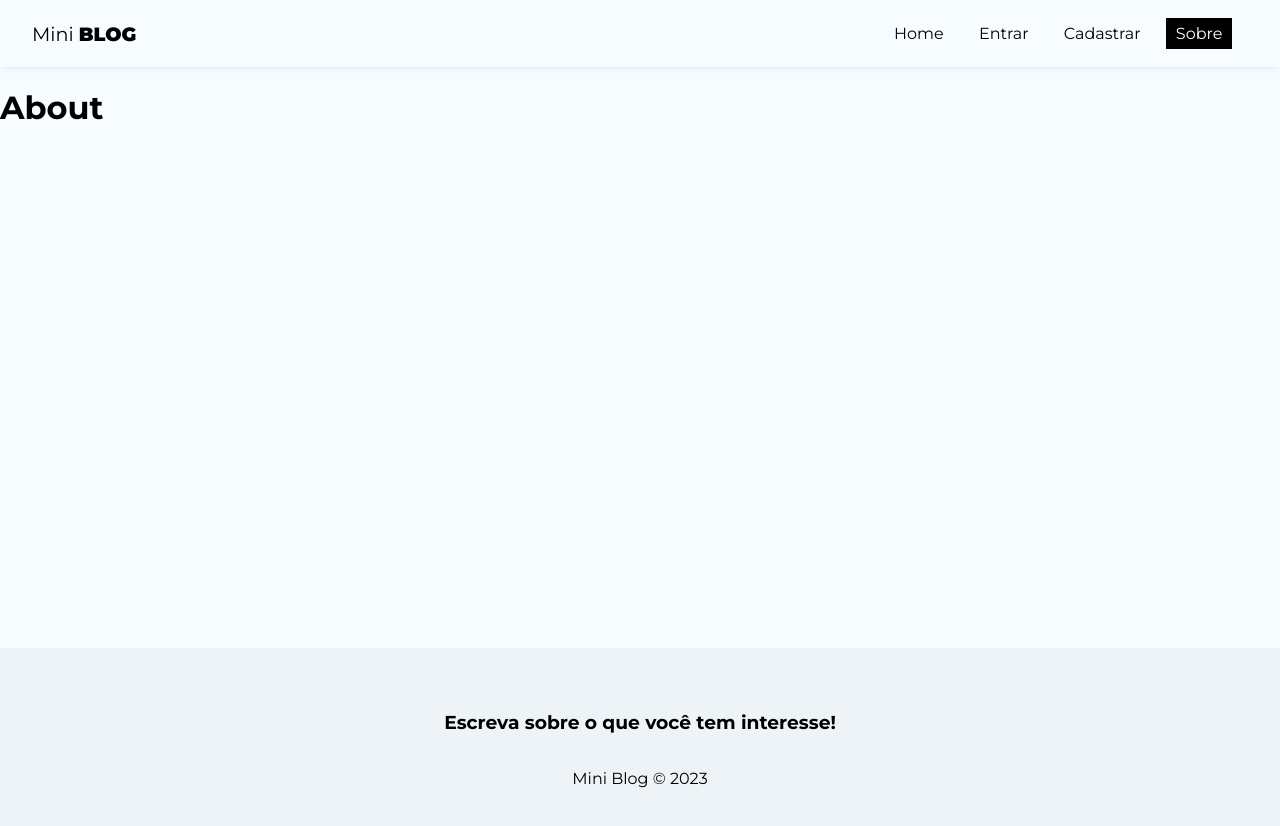
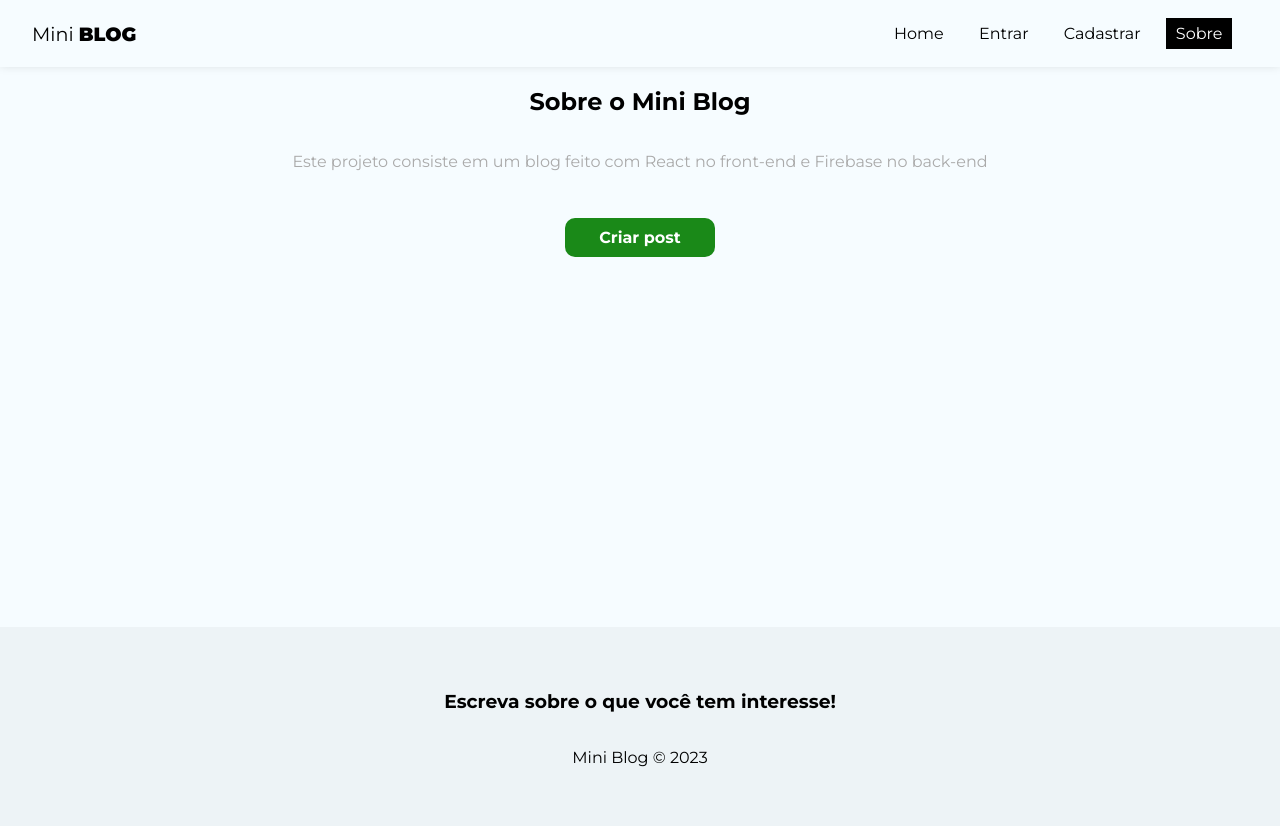
Before and after one commit to guiCarvalhoSP/projeto-miniblog, a React (Create React App) app: page /about in a window 1280 px wide. Shown: the top 826 px of the page. Built offline with nearby package versions, Linux system fonts and the light colour scheme; no server answers.

Commit message:
Criação da pagina 'sobre'

```diff
--- a/src/pages/About/About.js
+++ b/src/pages/About/About.js
@@ -1,9 +1,15 @@
+import { Link } from 'react-router-dom';
 import styles from './About.module.css';
 
 const About = () => {
   return (
-    <div>
-        <h1>About</h1>
+    <div className={styles.about}>
+      <h2>Sobre o Mini <span>Blog</span></h2>
+      <p>Este projeto consiste em um blog feito com React no front-end e Firebase no back-end</p>
+
+      <Link to='/posts/create' className='btn'>
+        Criar post
+      </Link>
     </div>
   )
 }
--- a/src/pages/About/About.module.css
+++ b/src/pages/About/About.module.css
@@ -0,0 +1,17 @@
+.about {
+  text-align: center;
+  display: flex;
+  flex-direction: column;
+  align-items: center;
+}
+
+.about p {
+  color: #aaa;
+  margin-bottom:2em;
+}
+
+.about a {
+  display: block;
+  margin-top: 15px;
+  padding: 10px 15px;
+}
```
